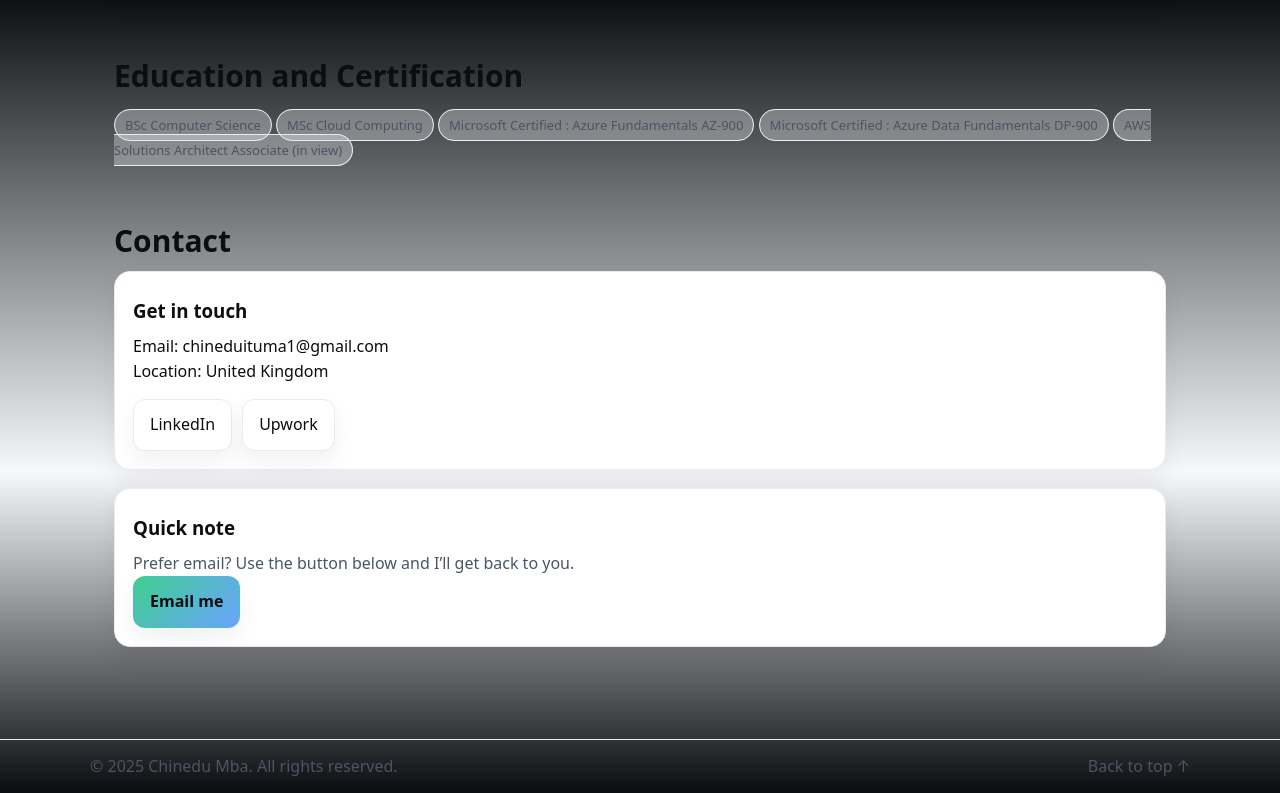
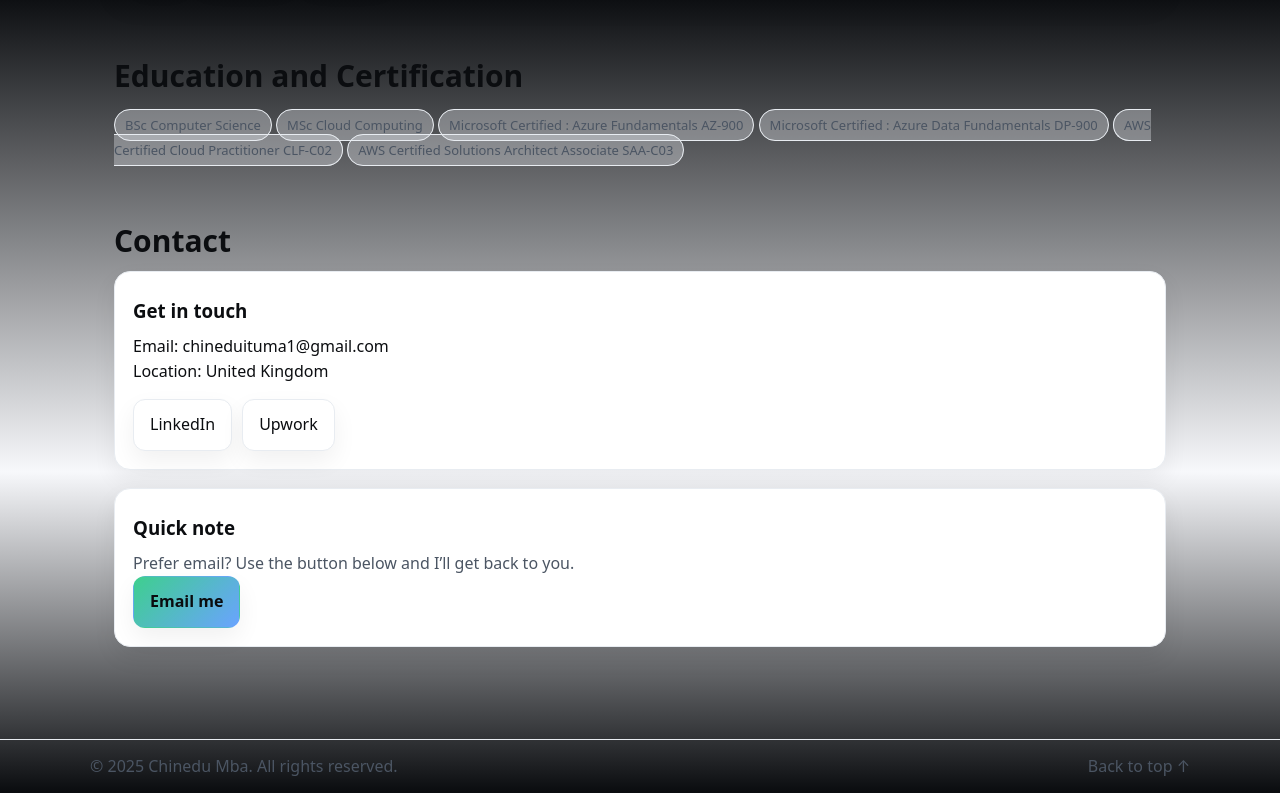
Before and after one commit to chi-naedu/chi-naedu.github.io, a plain HTML site: page index.html in a window 1280 px wide. Shown: the part 1928-2721 px from the top of the page. Drawn offline with Linux system fonts and the light colour scheme.

Commit message:
update certs

```diff
--- a/index.html
+++ b/index.html
@@ -196,7 +196,8 @@
           <span class="tag">MSc Cloud Computing</span>
           <span class="tag">Microsoft Certified : Azure Fundamentals AZ‑900</span>
           <span class="tag">Microsoft Certified : Azure Data Fundamentals DP‑900</span>
-          <span class="tag">AWS Solutions Architect Associate (in view)</span>
+          <span class="tag">AWS Certified Cloud Practitioner CLF-C02</span>
+          <span class="tag">AWS Certified Solutions Architect Associate SAA-C03 </span>
         </div>
       </div>
     </section>
```
